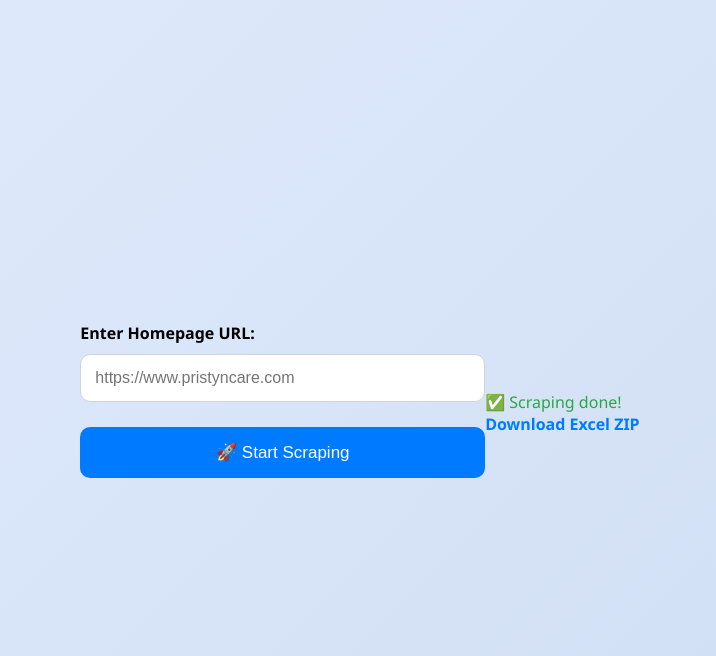
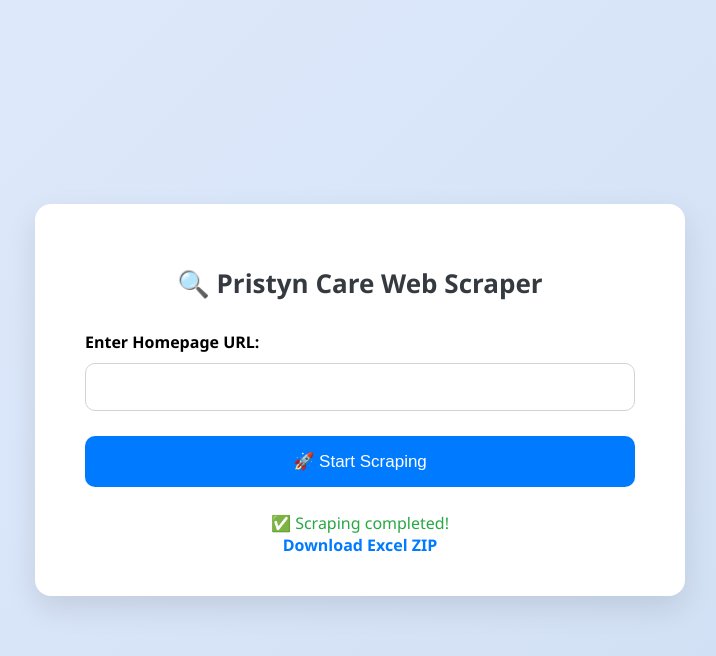
Before and after one commit to Pranavjain003/API_Scraper, a Flask app: template templates/index.html in a window 1280 px wide. Shown: the top 656 px of the page, without its empty margins (280-996 px from the left). Run offline with Flask 3, Linux system fonts and the light colour scheme; the template is opened without the code that fills it: most values are stand-ins (such as "Sample title", 1, 10 or a date in 2020).

Commit message:
updated index.html

```diff
--- a/templates/index.html
+++ b/templates/index.html
@@ -89,41 +89,26 @@
             font-size: 13px;
             color: #888;
         }
-        .spinner {
-    margin: 20px auto;
-    width: 40px;
-    height: 40px;
-    border: 5px solid #eee;
-    border-top: 5px solid #007bff;
-    border-radius: 50%;
-    animation: spin 1s linear infinite;
-}
-
-@keyframes spin {
-    to { transform: rotate(360deg); }
-}
-
     </style>
 </head>
 <body>
-    <form method="post" onsubmit="startScraping()">
+    <div class="container">
+        <h2>🔍 Pristyn Care Web Scraper</h2>
+        <form method="post">
             <label for="url">Enter Homepage URL:</label>
-    <input type="text" id="url" name="url" placeholder="https://www.pristyncare.com" required>
-    <button type="submit" id="submitBtn">🚀 Start Scraping</button>
+            <input type="text" id="url" name="url" required>
+            <button type="submit">🚀 Start Scraping</button>
         </form>
-
 <div id="progress" style="display: none; margin-top: 20px; text-align: center;">
     <div class="spinner"></div>
     <p>Scraping in progress… please wait ⏳</p>
 </div>
-
         {% if download_link %}
             <div class="note">
-        ✅ Scraping done!<br>
+                ✅ Scraping completed!<br>
                 <a href="{{ download_link }}">Download Excel ZIP</a>
             </div>
         {% endif %}
-
 
 
     </div>
```
Lines whose indentation alone changed are shown as unchanged.
